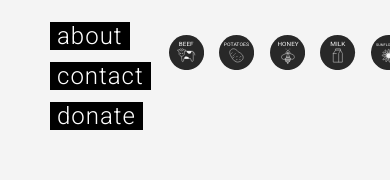
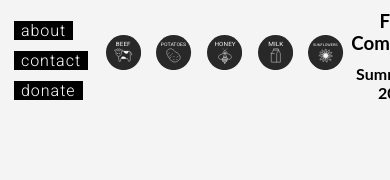
Before and after one commit to IAmNatch/before-the-lottie, a React (Create React App) app: page / in a window 390 px wide. Shown: the top 180 px of the page. Built offline with nearby package versions, Linux system fonts and the light colour scheme.

Commit message:
so much css

```diff
--- a/src/css/App.css
+++ b/src/css/App.css
@@ -26,15 +26,16 @@ overflow: hidden;
 .nav ul {
     list-style: none;
     margin: 0;
+    padding-left: 1vw;
 }
 
 span, .nav {
-    font-size: 1.5rem;
+
 }
 
 .nav-item {
     text-decoration: none;
-
+    font-size: 1.7rem;
     display: block;
     margin: 10px 5px;
 }
@@ -50,8 +51,17 @@ span, .nav {
     padding-left: 7px;
     padding-right: 7px;
 
+
 }
 
+@media screen and (max-width: 700px) {
+
+.nav-item  {
+  font-size: 16px;
+
+
+}
+}
 .nav-item::before {
     content: ''
 }
```
